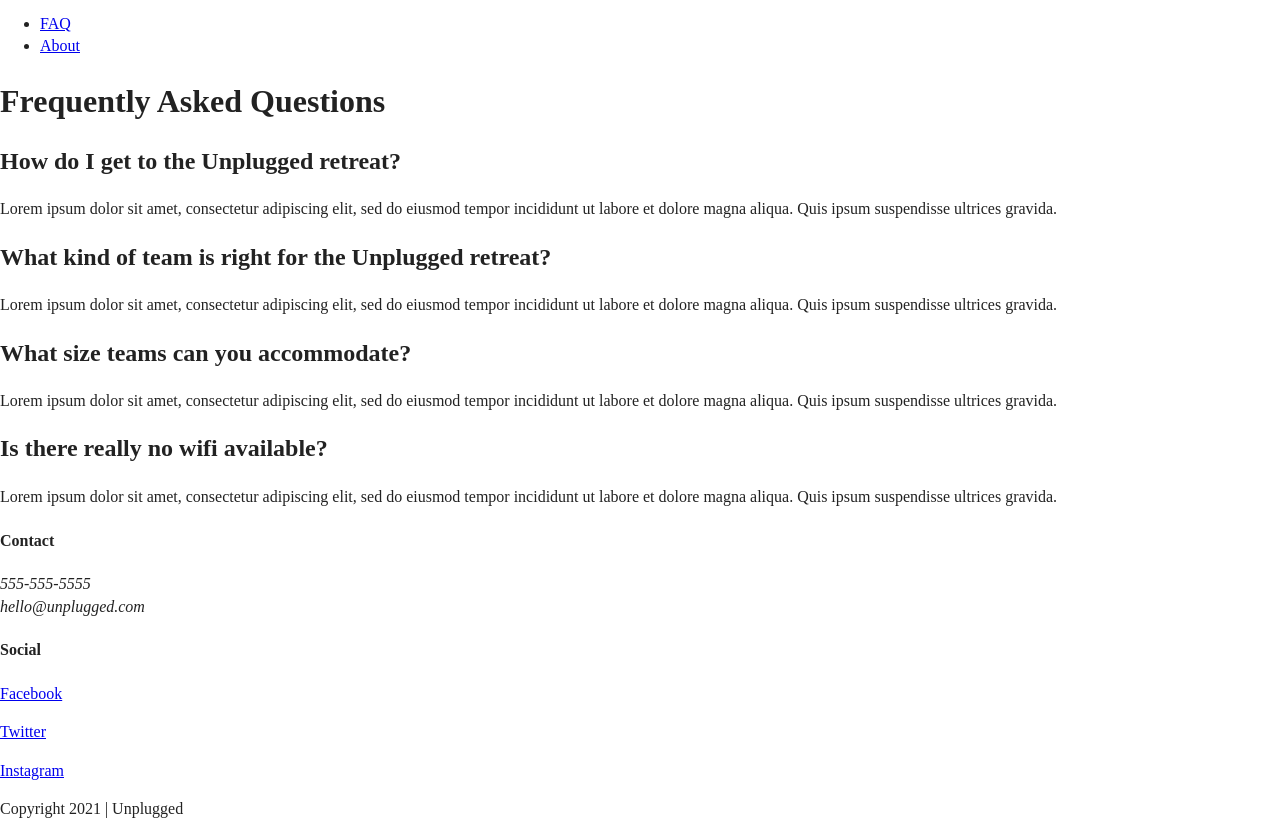
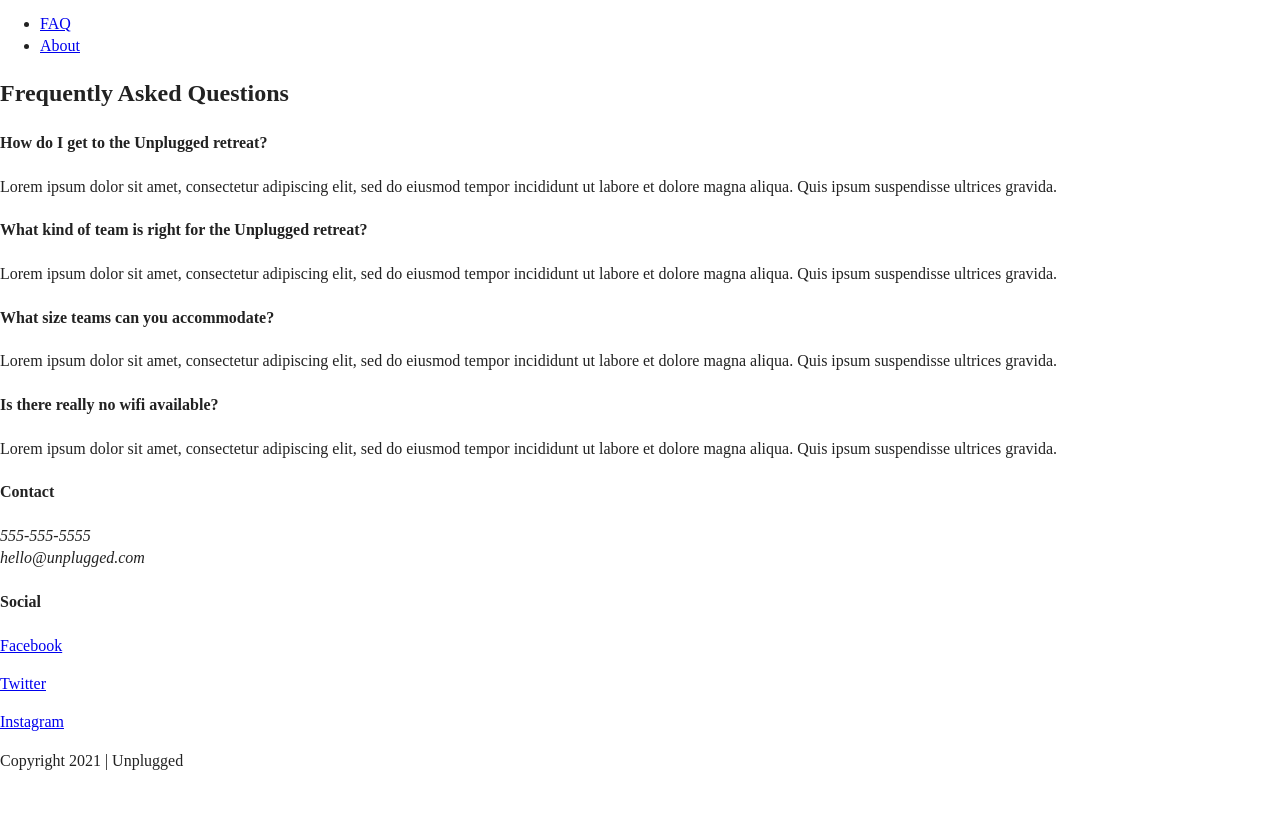
Before and after one commit to naomifathers/unplugged-retreat, a website: page faq/index.html in a window 1280 px wide. Shown: the part 27-863 px from the top of the page. After the commit the page ends 815 px from the top, so only its background shows below. Drawn offline with Linux system fonts and the light colour scheme.

Commit message:
Updated div and section ids; changed some header values

```diff
--- a/faq/index.html
+++ b/faq/index.html
@@ -42,24 +42,26 @@
 
   </header>
 
-  <main>
-
-    <section class="faq">
+  <main class="faq">
     <div class="content-wrapper">
+      <h2>Frequently Asked Questions</h2>
       <div class="faq-content">
-          <h1>Frequently Asked Questions</h1>
-          <h2>How do I get to the Unplugged retreat?</h2>
+        <h4>How do I get to the Unplugged retreat?</h4>
         <p>Lorem ipsum dolor sit amet, consectetur adipiscing elit, sed do eiusmod tempor incididunt ut labore et dolore magna aliqua. Quis ipsum suspendisse ultrices gravida.</p>
-          <h2>What kind of team is right for the Unplugged retreat?</h2>
+      </div>
+      <div class="faq-content">
+        <h4>What kind of team is right for the Unplugged retreat?</h4>
         <p>Lorem ipsum dolor sit amet, consectetur adipiscing elit, sed do eiusmod tempor incididunt ut labore et dolore magna aliqua. Quis ipsum suspendisse ultrices gravida.</p>
-          <h2>What size teams can you accommodate?</h2>
+      </div>
+      <div class="faq-content">
+        <h4>What size teams can you accommodate?</h4>
         <p>Lorem ipsum dolor sit amet, consectetur adipiscing elit, sed do eiusmod tempor incididunt ut labore et dolore magna aliqua. Quis ipsum suspendisse ultrices gravida.</p>
-          <h2>Is there really no wifi available?</h2>
+      </div>
+      <div class="faq-content"></div>
+        <h4>Is there really no wifi available?</h4>
         <p>Lorem ipsum dolor sit amet, consectetur adipiscing elit, sed do eiusmod tempor incididunt ut labore et dolore magna aliqua. Quis ipsum suspendisse ultrices gravida.</p>
       </div>
     </div>
-    </section>
-
   </main>
 
   <footer>
```
Lines whose indentation alone changed are shown as unchanged.
